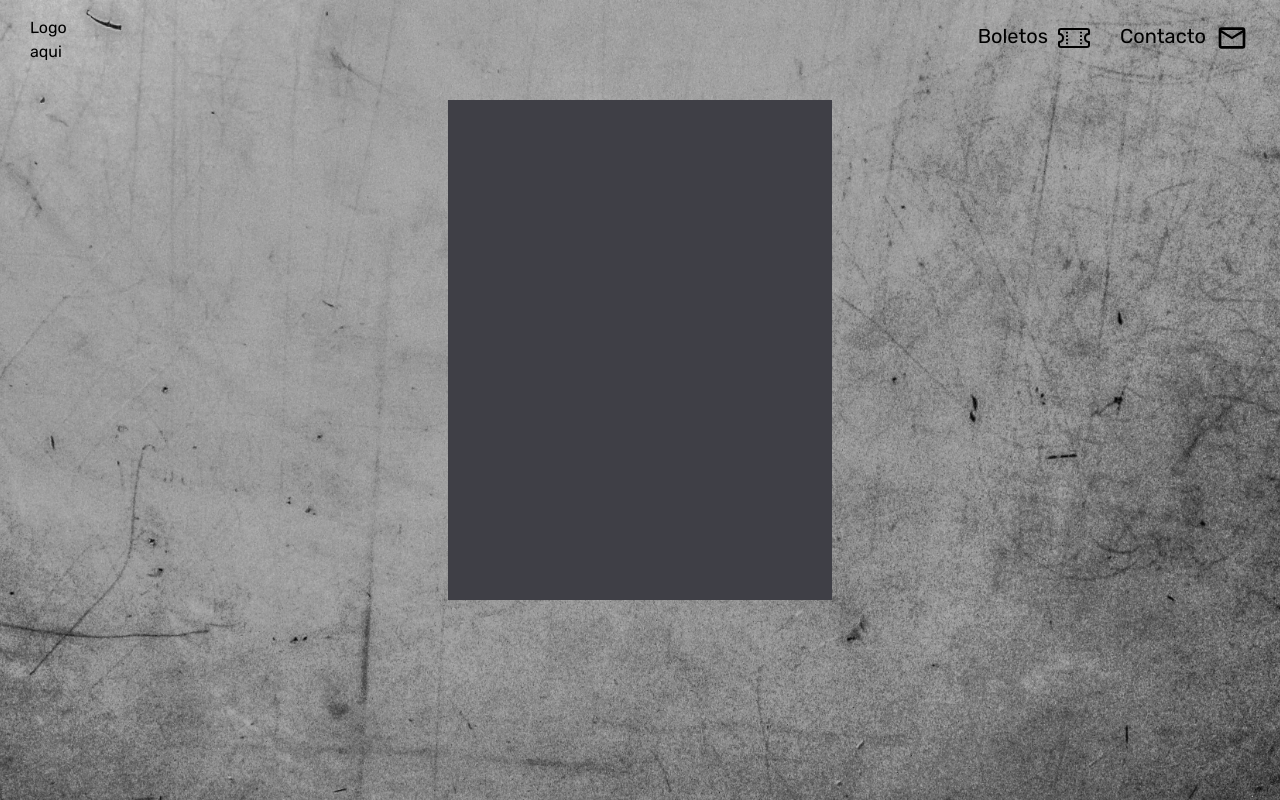
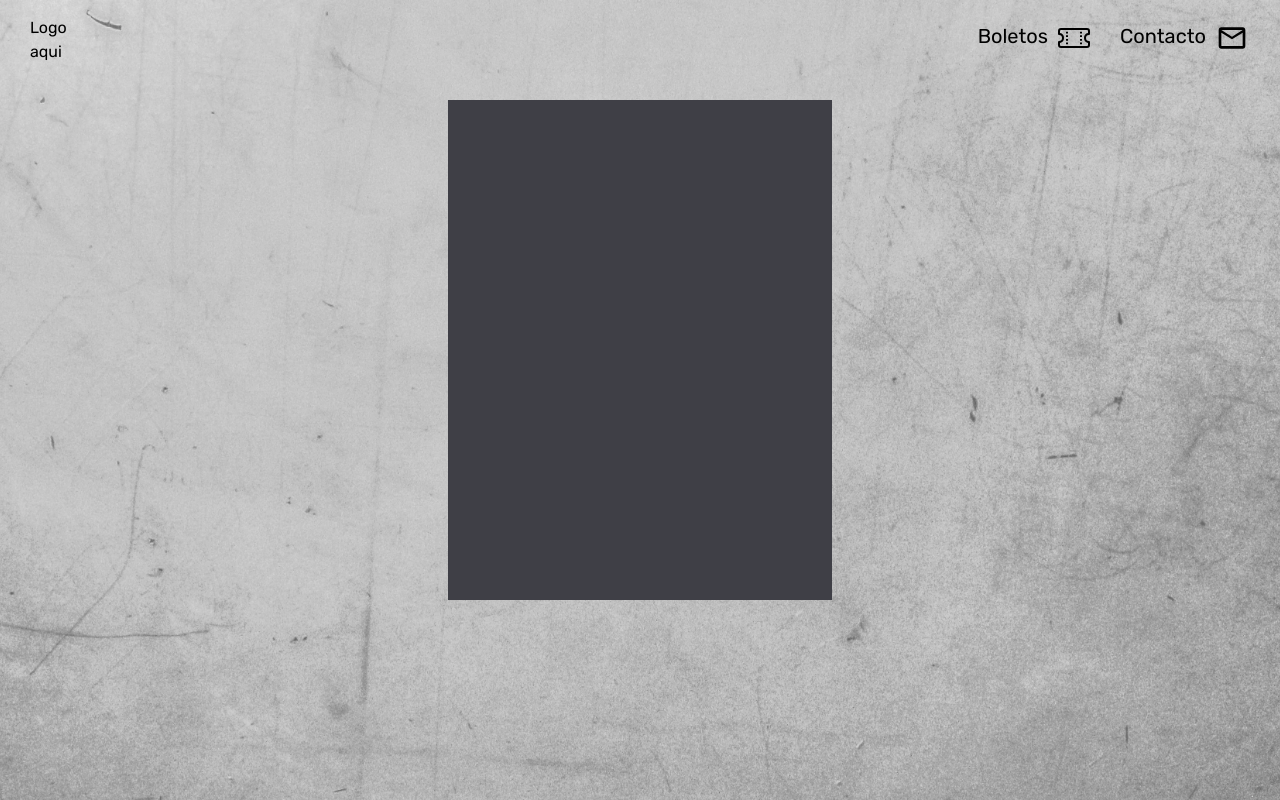
Before and after one commit to Sebinhas/rifa, a Next.js app: page /pago in a window 1280 px wide. Built offline with nearby package versions, Linux system fonts and the light colour scheme.

Commit message:
JE cambio de fondo

```diff
--- a/src/components/pay/Payment.js
+++ b/src/components/pay/Payment.js
@@ -1,6 +1,6 @@
 const Payment = () => {
    return (
-      <div className="w-full h-screen flex justify-center pt-[100px] ">
+      <div className="w-full h-screen flex justify-center pt-[100px] bg_back">
          <div className="w-96  h-[500px] bg-zinc-700">
 
          </div>
```
